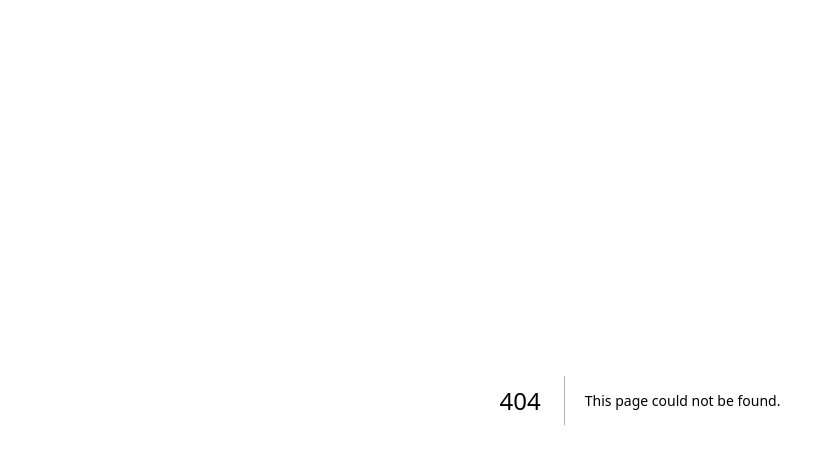
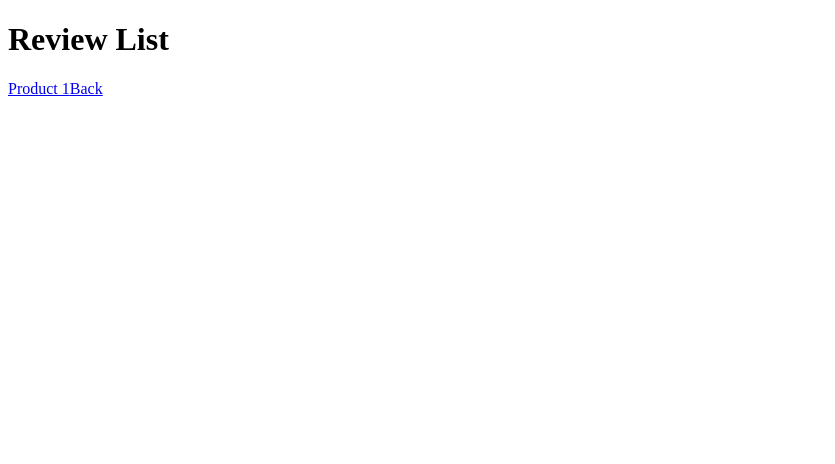
Before and after one commit to Saurav-2468/Learning-NextJs, a Next.js app: page /products/1/review in a window 1280 px wide. Before the commit this address had no page. Shown: the top 464 px of the page, without its empty margins (0-835 px from the left). Built offline with nearby package versions, Linux system fonts and the light colour scheme.

Commit message:
Catch-all segments in Nextjs

```diff
--- /dev/null
+++ b/src/app/products/[productid]/review/page.tsx
@@ -0,0 +1,13 @@
+import Link from "next/link";
+
+const Review = () => {
+  return (
+    <div>
+      <h1>Review List</h1>
+      <Link href="/review/1">Product 1</Link>
+      <Link href="/products">Back</Link>
+    </div>
+  );
+};
+
+export default Review;
```
Also changed, not shown: src/app/docs/[...slug]/page.tsx (added, +19 -0 lines), readme.txt.
